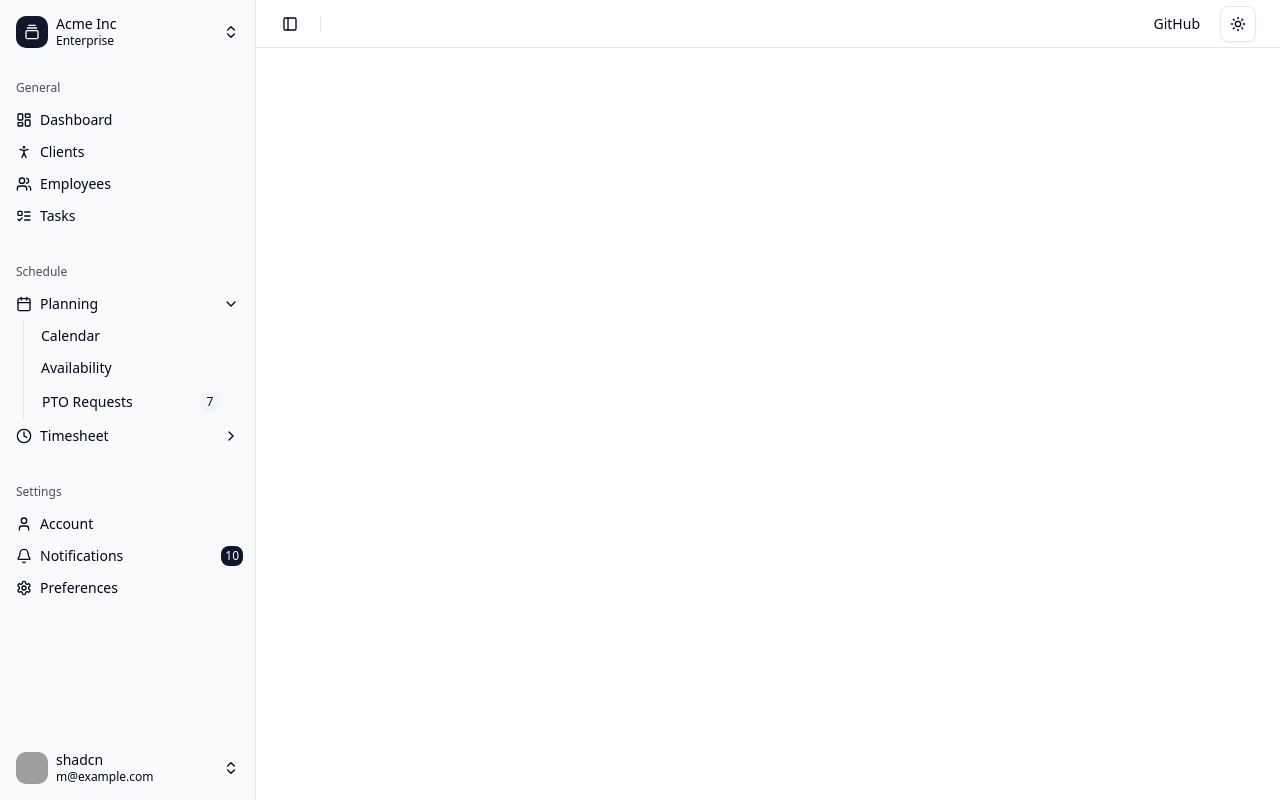
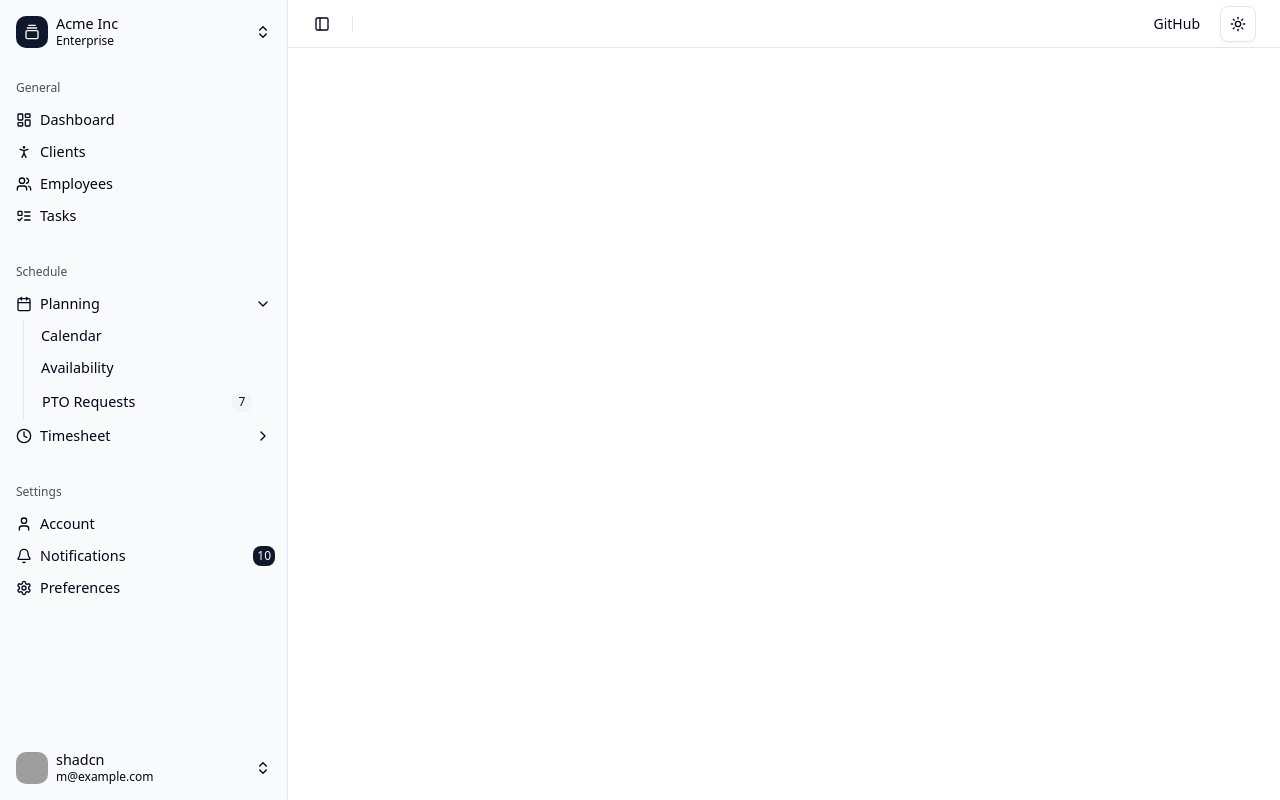
Before and after one commit to mailok/svelte-starter, a SvelteKit app: page /app in a window 1280 px wide. Built offline with nearby package versions, Linux system fonts and the light colour scheme; grey boxes are pictures that could not be loaded.

Commit message:
feat(sidebar): define custom properties for sidebar styling

```diff
--- a/src/app.css
+++ b/src/app.css
@@ -126,3 +126,8 @@
 		@apply border-2 border-red-500;
 	}
 }
+
+[data-slot='sidebar'] {
+	--sidebar-width: 18rem;
+	--text-sm: 0.9rem;
+}
```
